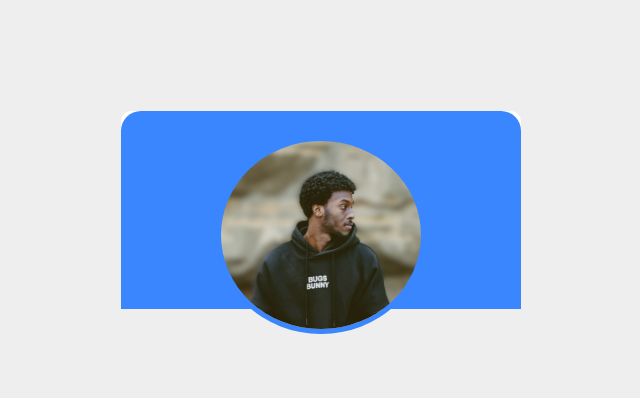
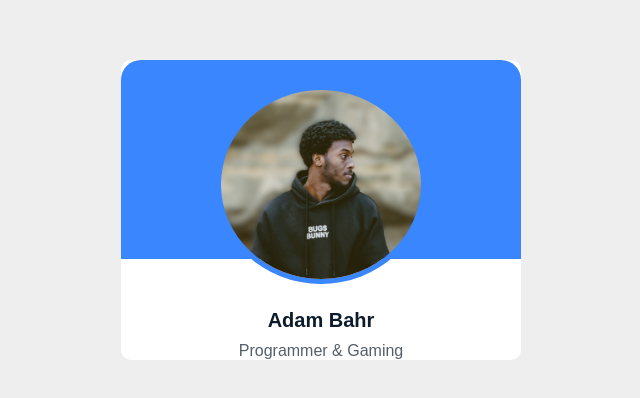
Before and after one commit to Adamb7rr/Customs, a plain HTML site: page Profile-Card/index.html in a window 1280 px wide. Shown: the part 198-596 px from the top of the page, without its empty margins (319-959 px from the left). Drawn offline with Linux system fonts and the light colour scheme.

Commit message:
Added details

```diff
--- a/Profile-Card/index.html
+++ b/Profile-Card/index.html
@@ -11,6 +11,10 @@
         <span class="head">
             <img src="./me.jpg" alt="me">
         </span>
+        <div class="details">
+            <h3 class="name">Adam Bahr</h3>
+            <span class="title">Programmer & Gaming</span>
+        </div>
     </div>
 </body>
 </html>
--- a/Profile-Card/style.css
+++ b/Profile-Card/style.css
@@ -10,8 +10,11 @@ body {
     max-width: 600px;
     background-color: #FFFF;
     width: 400px;
+    border-radius: 10px;
+    display: flex;
+    flex-wrap: wrap;
+    justify-content: center;
 
-    border-radius: 10px;
 }
 .head {
     background: #3a86ff;
@@ -21,6 +24,7 @@ body {
     justify-content: center;
     border-top-left-radius: 20px;
     border-top-right-radius: 20px;
+    margin-bottom: 30px;
 }
 .head img {
     width: 50%;
@@ -29,3 +33,20 @@ body {
     top: 25px;
     border: 5px solid #3a86ff;
 }
+
+.container .details {
+    display: flex;
+    justify-content: center;
+    align-items: center;
+    flex-direction: column;
+    color: #0d1b2a;
+
+}
+.container .details .name {
+    font-weight: 600;
+    font-size: 20px;
+    margin-bottom: 10px;
+}
+.container .details .title {
+    opacity: 0.7;
+}
```
